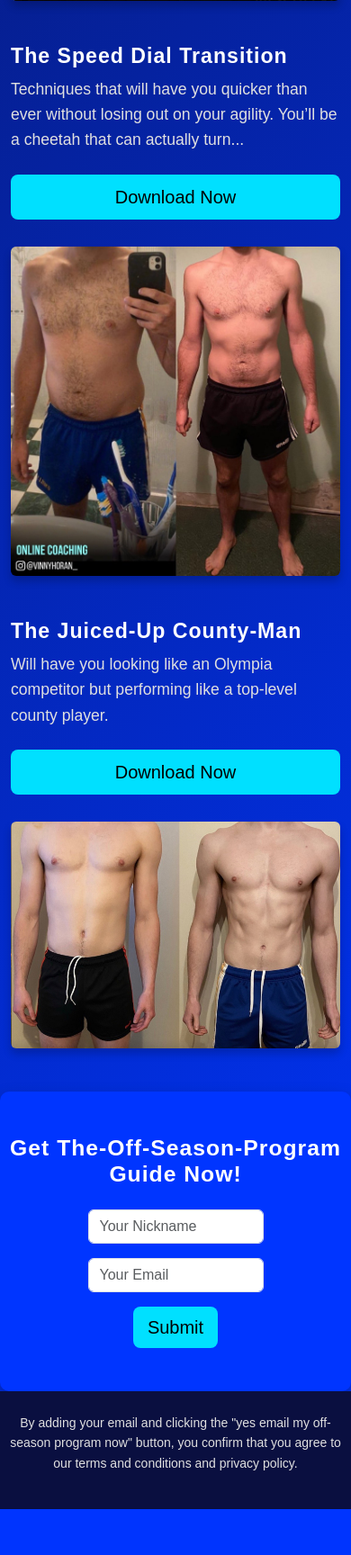
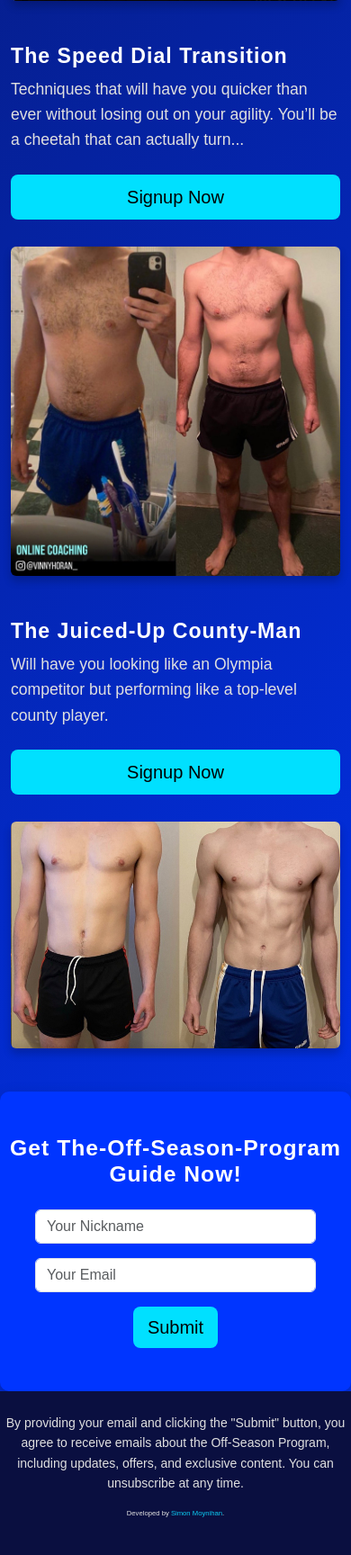
Before and after one commit to SimonMoynihan33/optin-page, a Django app: page / in a window 390 px wide. Shown: the part 1583-3311 px from the top of the page at 90% size. Before the commit the page ends 3260 px from the top, so only its background shows below. Run offline with Django 5.2, Linux system fonts and the light colour scheme.

Commit message:
Register models in admin and fine tune responsiveness

```diff
--- a/landing/admin.py
+++ b/landing/admin.py
@@ -1,5 +1,7 @@
 from django.contrib import admin
 from .models import OptIn
 
-# Register the OptIn model
-admin.site.register(OptIn)
+@admin.register(OptIn)
+class OptInAdmin(admin.ModelAdmin):
+    list_display = ('nickname', 'email')  # Fields to show in the admin list view
+    search_fields = ('nickname', 'email')  # Add search functionality
--- a/landing/static/landing/css/optin.css
+++ b/landing/static/landing/css/optin.css
@@ -110,10 +110,34 @@ footer {
     display: none;
 }
 
+.input-width {
+    width: 50%;
+}
+
+.watermark {
+    font-size: .48rem;
+    text-decoration: none !important;
+}
+
+a {
+    text-decoration: none;
+}
+
+/* For screens smaller than 380px */
+@media (max-width: 380px) {
+    .main-signup-btn {
+        font-size: 1.1rem;
+    }
+}
+
 /* For screens smaller than 768px */
 @media (max-width: 768px) {
     .main-heading {
         display: none; /* Hide the long heading */
+    }
+
+    .input-width {
+        width: 80%;
     }
 
     .mobile-heading {
--- a/landing/templates/landing/index.html
+++ b/landing/templates/landing/index.html
@@ -21,7 +21,7 @@
         <h1 class="display-6 fw-bold fade-in mobile-heading">Drills GAA Players Use To Improve Speed, Power, and Agility Before the Season Starts!</h1>
 
         <img src="{% static 'landing/images/ai-book-cover.jpeg' %}" alt="Book Cover" class="img-fluid my-4 fade-in" style="max-width: 300px;">
-        <a href="#download" class="btn btn-info btn-lg mt-4 fade-in">Download free off-season program ⬇</a>
+        <a href="#download" class="main-signup-btn btn btn-info btn-lg mt-4 fade-in">Signup for free off-season program ⬇</a>
     </section>
 
 
@@ -32,7 +32,7 @@
             <div class="col-md-6 fade-in">
                 <h3>The Aggression Awareness Technician</h3>
                 <p>Methods that elite footballers use to push people around and keep their heads in the game!</p>
-                <a href="#download" class="btn btn-info btn-lg mt-4 w-100 text-center">Download Now</a>
+                <a href="#download" class="btn btn-info btn-lg mt-4 w-100 text-center">Signup Now</a>
             </div>
             <div class="col-md-6 fade-in">
                 <img src="{% static 'landing/images/transformation-1.jpeg' %}" alt="Transformation 1" class="img-fluid rounded">
@@ -42,7 +42,7 @@
             <div class="col-md-6 order-md-2 fade-in">
                 <h3>The Speed Dial Transition</h3>
                 <p>Techniques that will have you quicker than ever without losing out on your agility. You’ll be a cheetah that can actually turn...</p>
-                <a href="#download" class="btn btn-info btn-lg mt-4 w-100 text-center">Download Now</a>
+                <a href="#download" class="btn btn-info btn-lg mt-4 w-100 text-center">Signup Now</a>
             </div>
             <div class="col-md-6 order-md-1 fade-in">
                 <img src="{% static 'landing/images/transformation-2.jpeg' %}" alt="Transformation 2" class="img-fluid rounded">
@@ -52,7 +52,7 @@
             <div class="col-md-6 fade-in">
                 <h3>The Juiced-Up County-Man</h3>
                 <p>Will have you looking like an Olympia competitor but performing like a top-level county player.</p>
-                <a href="#download" class="btn btn-info btn-lg mt-4 w-100 text-center">Download Now</a>
+                <a href="#download" class="btn btn-info btn-lg mt-4 w-100 text-center">Signup Now</a>
             </div>
             <div class="col-md-6 fade-in">
                 <img src="{% static 'landing/images/transformation-3.jpeg' %}" alt="Transformation 3" class="img-fluid rounded">
@@ -65,8 +65,8 @@
         <h2 class="fw-bold">Get The-Off-Season-Program Guide Now!</h2>
         <form method="POST" class="mt-4">
             {% csrf_token %}
-            <input type="text" name="nickname" class="form-control mb-3 w-50 mx-auto" placeholder="Your Nickname" required>
-            <input type="email" name="email" class="form-control mb-3 w-50 mx-auto" placeholder="Your Email" required>
+            <input type="text" name="nickname" class="form-control mb-3 input-width  mx-auto" placeholder="Your Nickname" required>
+            <input type="email" name="email" class="form-control mb-3 input-width mx-auto" placeholder="Your Email" required>
             <button type="submit" class="btn btn-info btn-lg">Submit</button>
         </form>
     </section>
@@ -74,7 +74,10 @@
     <!-- Footer -->
     <footer class="footer text-center py-4 fade-in">
         <p class="small">
-            By adding your email and clicking the "yes email my off-season program now" button, you confirm that you agree to our terms and conditions and privacy policy.
+            By providing your email and clicking the "Submit" button, you agree to receive emails about the Off-Season Program, including updates, offers, and exclusive content. You can unsubscribe at any time.
+        </p>
+        <p class="watermark small mt-2">
+            Developed by <a href="https://github.com/SimonMoynihan33" class="text-info" target="_blank">Simon Moynihan</a>.
         </p>
     </footer>
 
```
Also changed, not shown: db.sqlite3.
